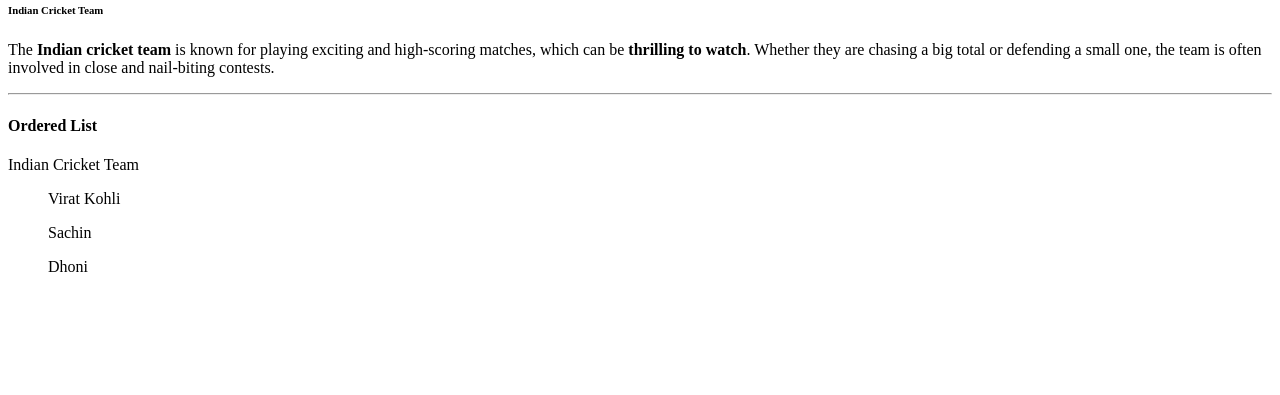
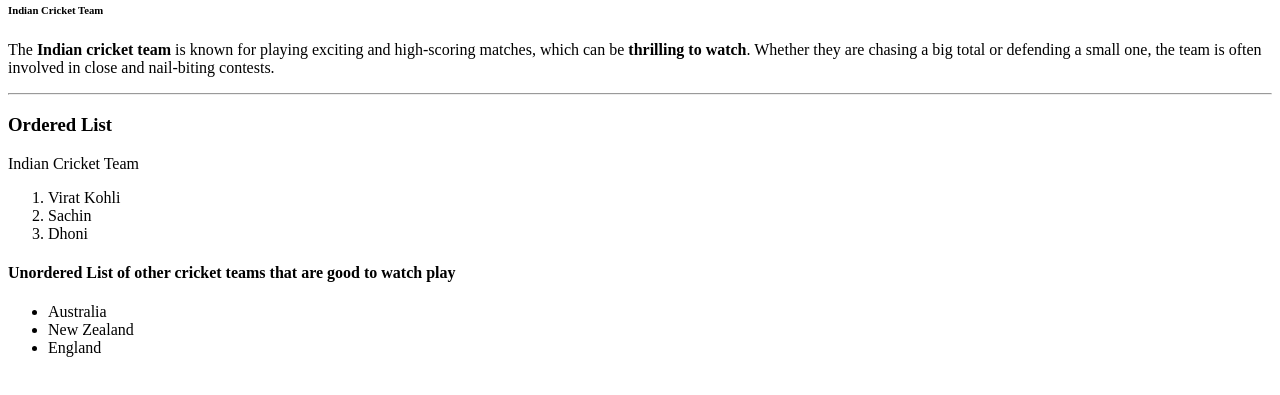
Before and after one commit to 44-563-Web-Apps-S23/44563-webapps-assignment-3-SaiKrishna-Koruprolu, a plain HTML site: page index.html in a window 1280 px wide. Shown: the part 79-474 px from the top of the page. Drawn offline with Linux system fonts and the light colour scheme.

Commit message:
committing after adding unordered list in the file

```diff
--- a/index.html
+++ b/index.html
@@ -19,8 +19,17 @@
 
      <hr>
 
-<h4>Ordered List</h4>
+<h3>Ordered List</h3>
 Indian Cricket Team
-<ol>Virat Kohli</ol>
-<ol>Sachin</ol>
- <ol>Dhoni</ol>
+    <ol>
+        <li>Virat Kohli</li>
+        <li>Sachin</li>
+        <li>Dhoni</li>
+      </ol>
+
+ <h4>Unordered List of other cricket teams that are good to watch play</h4>
+ <ul>
+    <li>Australia</li>
+        <li>New Zealand</li>
+    <li>England</li>
+ </ul>
```
